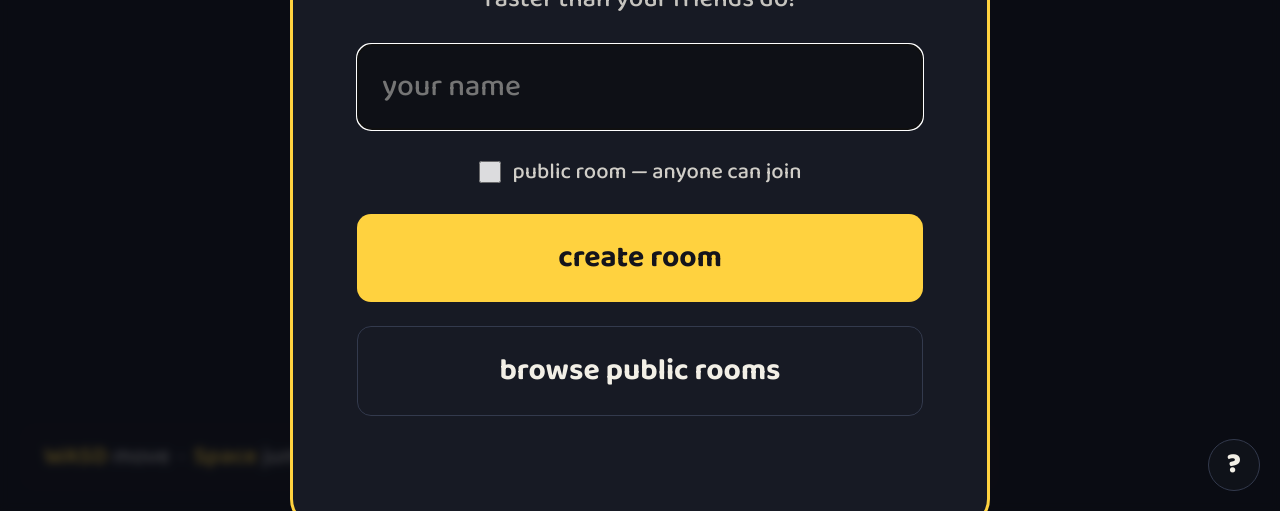
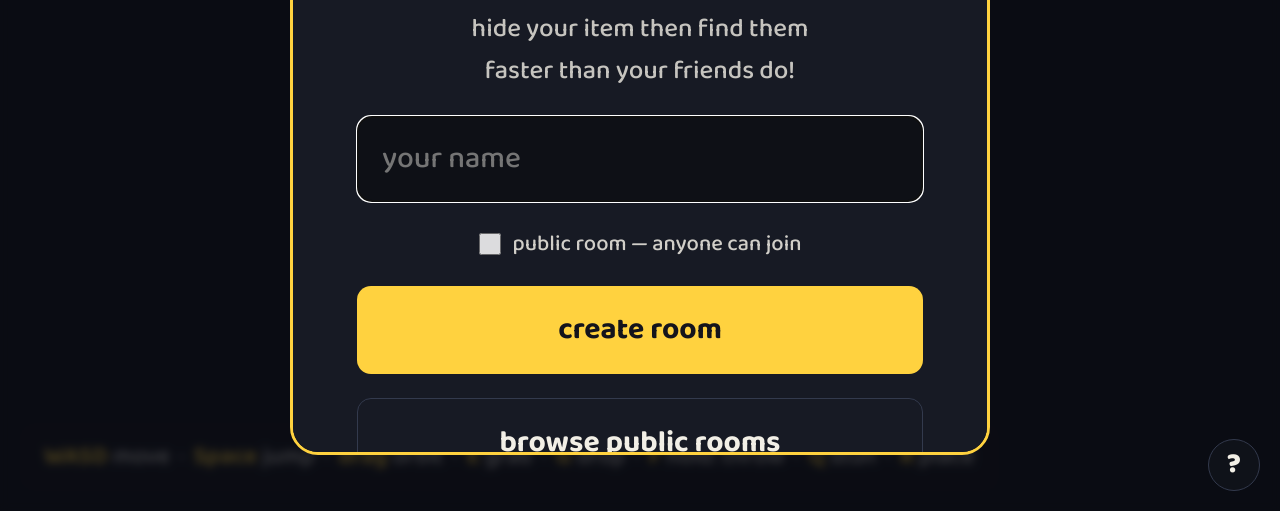
Before and after one commit to lebibin/bring-me, a website built with Vite: page client/index.html in a window 1280 px wide. Shown: the part 289-800 px from the top of the page. Built offline with nearby package versions, Linux system fonts and the light colour scheme; what bitecs would draw is missing.

Commit message:
fix: lobby panel scrolls on short viewports instead of clipping
With the browse panel open the landing panel measured ~1176px — on a
720px viewport (the itch iframe) it clipped both ends with no scrollbar
(overflow:hidden body + centered overlay). Same treatment as #credits:
max-height 86vh + overflow-y auto. The room list keeps its own inner
320px scroll; the server already caps the list at LOBBY_LIST_MAX=20.

Co-Authored-By: Claude Fable 5 <noreply@anthropic.com>

```diff
--- a/client/index.html
+++ b/client/index.html
@@ -189,6 +189,9 @@
         background: #171a24; border: 3px solid var(--accent); border-radius: 28px;
         padding: 52px 64px; width: min(700px, 94vw);
         display: flex; flex-direction: column; gap: 24px; text-align: center;
+        /* short viewports (720p, the itch iframe): scroll inside the panel
+           instead of clipping both ends with no scrollbar (same as #credits) */
+        max-height: 86vh; overflow-y: auto;
       }
       #lobby h1 { font-size: 52px; letter-spacing: 0.08em; color: var(--accent); }
       #lobby .wordmark { width: min(440px, 78%); align-self: center; }
```
